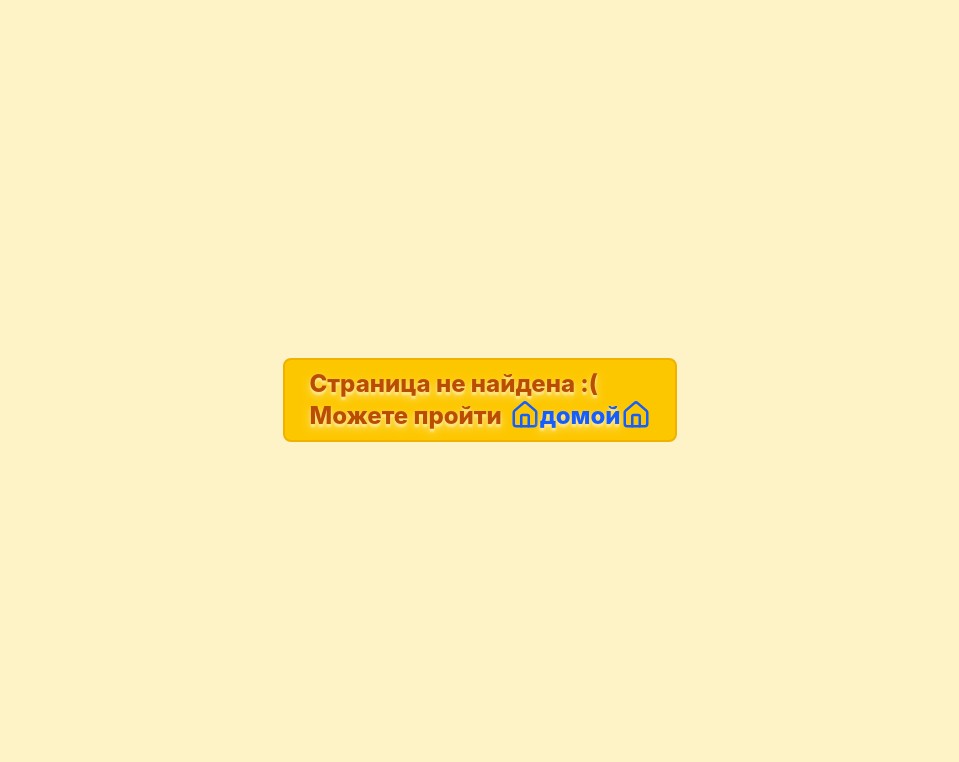
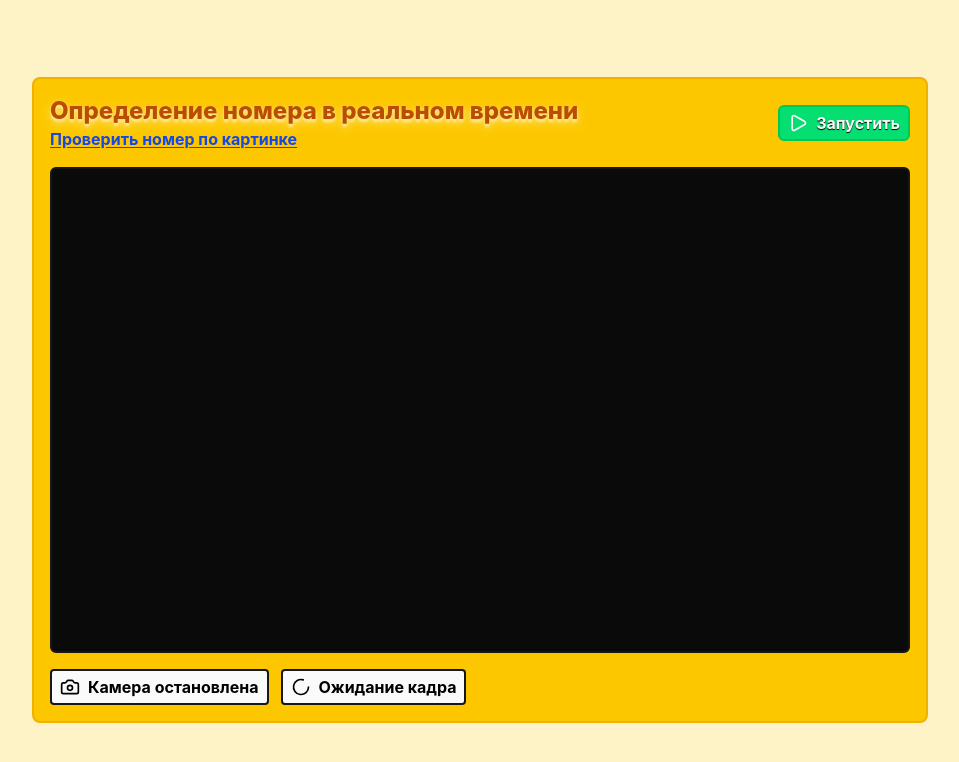
Before and after one commit to Efimish-archive/university-6sem-project-management-frontend, a React (Vite) app: page /realtime in a window 1280 px wide. Shown: the top 762 px of the page, without its empty margins (160-1119 px from the left). Built offline with nearby package versions, Linux system fonts and the light colour scheme; sample sign-in values are in the browser's storage.

Commit message:
feat: make it work real time

```diff
--- a/src/api/types.gen.ts
+++ b/src/api/types.gen.ts
@@ -240,6 +240,15 @@ export type PostNumbersCheckResponses = {
      */
     200: {
         number: string;
+        isInDb: boolean;
+        info?: {
+            car: string;
+            user: {
+                firstName: string;
+                lastName: string;
+                middleName: string;
+            };
+        };
     };
 };
 
--- a/src/main.tsx
+++ b/src/main.tsx
@@ -7,12 +7,14 @@ import { BrowserRouter, Routes, Route } from "react-router";
 import Home from "@/pages/Home";
 import Login from "@/pages/Login.tsx";
 import NotFound from "@/pages/NotFound";
+import RealtimeCheck from "@/pages/RealtimeCheck";
 
 createRoot(document.getElementById("root")!).render(
   <StrictMode>
     <BrowserRouter>
       <Routes>
         <Route path="/" element={<Home />} />
+        <Route path="/realtime" element={<RealtimeCheck />} />
         <Route path="/login" element={<Login />} />
         <Route path="*" element={<NotFound />} />
       </Routes>
--- a/src/pages/Home.tsx
+++ b/src/pages/Home.tsx
@@ -6,13 +6,15 @@ import {
 } from "react";
 import { useToken } from "@/useToken";
 
+import type { PostNumbersCheckResponse } from "@/api";
 import { postNumbersCheck } from "@/api";
 import clsx from "clsx";
+import { Link } from "react-router";
 
 function Home() {
   useToken();
   const [selectedFile, setSelectedFile] = useState<File | null>(null);
-  const [resultNumber, setResultNumber] = useState<string | null>(null);
+  const [result, setResult] = useState<PostNumbersCheckResponse | null>(null);
   const imageRef = useRef<HTMLImageElement>(null);
 
   const handleFileChange = (event: ChangeEvent<HTMLInputElement>) => {
@@ -48,7 +50,7 @@ function Home() {
 
     // TODO: обработать
     if (typeof data === "undefined") return;
-    setResultNumber(data.number);
+    setResult(data);
   };
 
   return (
@@ -57,6 +59,12 @@ function Home() {
         <h1 className="text-2xl font-extrabold text-amber-700 text-shadow-amber-200 text-shadow-lg">
           Добро пожаловать!
         </h1>
+        <Link
+          className="font-bold text-blue-700 underline underline-offset-2"
+          to="/realtime"
+        >
+          Определять номер в реальном времени
+        </Link>
         <form
           className="flex flex-col items-center justify-center gap-2"
           onSubmit={handleSubmit}
@@ -87,10 +95,10 @@ function Home() {
         <div
           className={clsx(
             "rounded-sm border-2 border-neutral-900 bg-neutral-50 px-1",
-            { hidden: resultNumber === null },
+            { hidden: result === null },
           )}
         >
-          {resultNumber}
+          <pre>{JSON.stringify(result, null, 2)}</pre>
         </div>
       </div>
     </div>
--- /dev/null
+++ b/src/pages/RealtimeCheck.tsx
@@ -0,0 +1,199 @@
+import { useCallback, useEffect, useRef, useState } from "react";
+import { Link } from "react-router";
+import { Camera, CircleStop, LoaderCircle, Play } from "lucide-react";
+import clsx from "clsx";
+
+import { postNumbersCheck } from "@/api";
+import { useToken } from "@/useToken";
+
+const CHECK_INTERVAL_MS = 500;
+
+function RealtimeCheck() {
+  useToken();
+
+  const videoRef = useRef<HTMLVideoElement>(null);
+  const canvasRef = useRef<HTMLCanvasElement>(null);
+  const streamRef = useRef<MediaStream | null>(null);
+  const isCheckingRef = useRef(false);
+
+  const [isCameraActive, setIsCameraActive] = useState(false);
+  const [isChecking, setIsChecking] = useState(false);
+  const [resultNumber, setResultNumber] = useState<string | null>(null);
+  const [errorMessage, setErrorMessage] = useState<string | null>(null);
+
+  const stopCamera = useCallback(() => {
+    streamRef.current?.getTracks().forEach((track) => track.stop());
+    streamRef.current = null;
+
+    if (videoRef.current) videoRef.current.srcObject = null;
+    setIsCameraActive(false);
+    setIsChecking(false);
+    isCheckingRef.current = false;
+  }, []);
+
+  const startCamera = async () => {
+    setErrorMessage(null);
+
+    try {
+      const stream = await navigator.mediaDevices.getUserMedia({
+        video: {
+          facingMode: "environment",
+          width: { ideal: 1280 },
+          height: { ideal: 720 },
+        },
+        audio: false,
+      });
+
+      streamRef.current = stream;
+
+      if (videoRef.current) {
+        videoRef.current.srcObject = stream;
+        await videoRef.current.play();
+      }
+
+      setIsCameraActive(true);
+    } catch {
+      setErrorMessage("Не удалось получить доступ к камере");
+    }
+  };
+
+  const checkCurrentFrame = useCallback(async () => {
+    const video = videoRef.current;
+    const canvas = canvasRef.current;
+
+    if (!video || !canvas || video.readyState < HTMLMediaElement.HAVE_CURRENT_DATA) {
+      return;
+    }
+
+    if (isCheckingRef.current) return;
+
+    const width = video.videoWidth;
+    const height = video.videoHeight;
+    if (width === 0 || height === 0) return;
+
+    isCheckingRef.current = true;
+    setIsChecking(true);
+    setErrorMessage(null);
+
+    canvas.width = width;
+    canvas.height = height;
+    canvas.getContext("2d")?.drawImage(video, 0, 0, width, height);
+
+    canvas.toBlob(async (blob) => {
+      if (!blob) {
+        isCheckingRef.current = false;
+        setIsChecking(false);
+        return;
+      }
+
+      const file = new File([blob], "camera-frame.jpg", { type: "image/jpeg" });
+
+      try {
+        const { data } = await postNumbersCheck({
+          body: { file },
+          bodySerializer: (body) => {
+            const formData = new FormData();
+            // @ts-expect-error generated client types keep uploaded file unknown
+            formData.set("file", body.file);
+            return formData;
+          },
+          headers: {
+            "Content-Type": null,
+          },
+        });
+
+        if (typeof data !== "undefined") setResultNumber(data.number);
+      } catch {
+        setErrorMessage("Ошибка при отправке кадра на сервер");
+      } finally {
+        isCheckingRef.current = false;
+        setIsChecking(false);
+      }
+    }, "image/jpeg");
+  }, []);
+
+  useEffect(() => {
+    if (!isCameraActive) return;
+
+    const interval = window.setInterval(checkCurrentFrame, CHECK_INTERVAL_MS);
+    return () => window.clearInterval(interval);
+  }, [checkCurrentFrame, isCameraActive]);
+
+  useEffect(() => stopCamera, [stopCamera]);
+
+  return (
+    <div className="flex min-h-screen w-screen items-center justify-center bg-amber-100 px-4 py-6">
+      <div className="flex w-full max-w-4xl flex-col gap-4 rounded-lg border-2 border-yellow-500 bg-yellow-400 p-4">
+        <div className="flex flex-wrap items-center justify-between gap-3">
+          <div>
+            <h1 className="text-2xl font-extrabold text-amber-700 text-shadow-amber-200 text-shadow-lg">
+              Определение номера в реальном времени
+            </h1>
+            <Link
+              className="font-bold text-blue-700 underline underline-offset-2"
+              to="/"
+            >
+              Проверить номер по картинке
+            </Link>
+          </div>
+          <button
+            className={clsx(
+              "flex w-fit cursor-pointer items-center gap-2 rounded-md border-2 px-2 py-1 font-bold text-neutral-50 text-shadow-black text-shadow-xs",
+              isCameraActive
+                ? "border-red-500 bg-red-400"
+                : "border-green-500 bg-green-400",
+            )}
+            type="button"
+            onClick={isCameraActive ? stopCamera : startCamera}
+          >
+            {isCameraActive ? <CircleStop size={20} /> : <Play size={20} />}
+            {isCameraActive ? "Остановить" : "Запустить"}
+          </button>
+        </div>
+
+        <div className="overflow-hidden rounded-md border-2 border-neutral-900 bg-neutral-950">
+          <video
+            ref={videoRef}
+            className="aspect-video w-full object-contain"
+            muted
+            playsInline
+          />
+        </div>
+
+        <div className="flex flex-wrap items-center gap-3">
+          <div className="flex items-center gap-2 rounded-sm border-2 border-neutral-900 bg-neutral-50 px-2 py-1 font-bold">
+            <Camera size={20} />
+            {isCameraActive ? "Камера активна" : "Камера остановлена"}
+          </div>
+          <div className="flex items-center gap-2 rounded-sm border-2 border-neutral-900 bg-neutral-50 px-2 py-1 font-bold">
+            <LoaderCircle
+              className={clsx({ "animate-spin": isChecking })}
+              size={20}
+            />
+            {isChecking ? "Идёт проверка" : "Ожидание кадра"}
+          </div>
+          <div
+            className={clsx(
+              "rounded-sm border-2 border-neutral-900 bg-neutral-50 px-2 py-1 font-bold",
+              { hidden: resultNumber === null },
+            )}
+          >
+            Номер: {resultNumber}
+          </div>
+          <div
+            className={clsx(
+              "rounded-sm border-2 border-red-700 bg-red-100 px-2 py-1 font-bold text-red-800",
+              { hidden: errorMessage === null },
+            )}
+          >
+            {errorMessage}
+          </div>
+        </div>
+
+        <canvas ref={canvasRef} className="hidden" />
+      </div>
+    </div>
+  );
+}
+
+export default RealtimeCheck;
```
